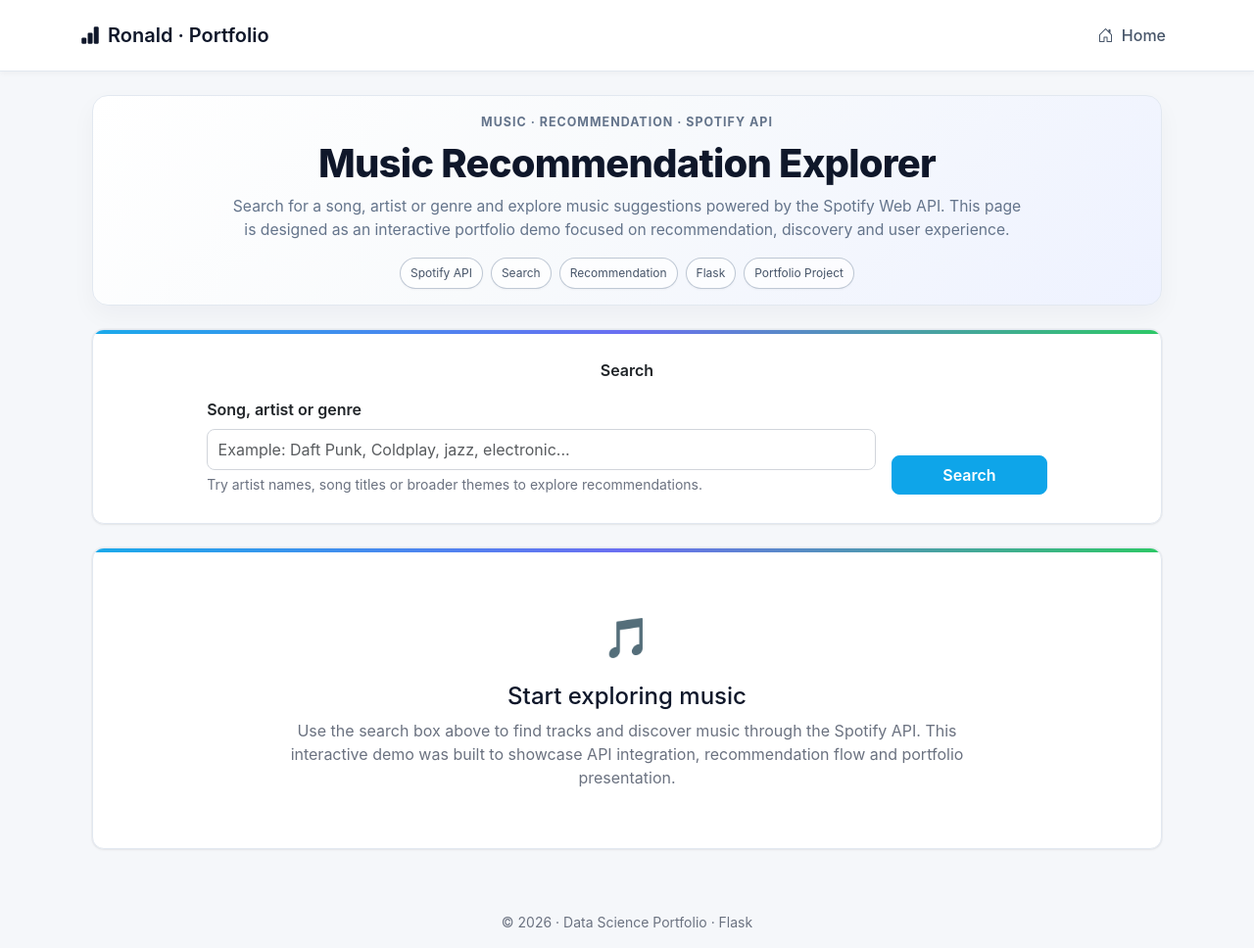
After one commit to MpRonald/meu_portfolio, a Flask app: template templates/music.html in a window 1280 px wide. The commit adds this page. Shown: the whole page at 98% size. Run offline with Flask 3, Linux system fonts and the light colour scheme; the template is opened without the code that fills it, so the values that code supplies are empty.

Commit message:
Initial portfolio with Spotify music page

```diff
--- a/app.py
+++ b/app.py
@@ -1,20 +1,17 @@
 import os
-import json
 import logging
 from datetime import datetime
 from pathlib import Path
 from uuid import uuid4
 
 import pandas as pd
-import plotly
-import plotly.express as px
 
-from flask import Flask, render_template, jsonify, request, send_file, url_for
+from flask import Flask, render_template, jsonify, request, send_file
 from werkzeug.exceptions import RequestEntityTooLarge
 from werkzeug.middleware.proxy_fix import ProxyFix
 from jinja2 import TemplateNotFound
 
-from services import PortfolioService
+from services import PortfolioService, search_music
 
 
 # =========================
@@ -35,7 +32,7 @@ DEMO_FILENAME = os.getenv("CLEANER_DEMO_FILE", "dirty_demo_dataset.csv")
 DEMO_PATH = DATA_DIR / DEMO_FILENAME
 
 # =========================
-# Ames constants (compat com teu template)
+# Ames constants
 # =========================
 COLUNAS_PROJETO = [
     "preco", "quartos", "banheiros", "area_habitavel", "area_lote",
@@ -108,7 +105,6 @@ def create_app() -> Flask:
     app = Flask(__name__)
     app.wsgi_app = ProxyFix(app.wsgi_app, x_for=1, x_proto=1, x_host=1, x_port=1)
 
-    # ✅ Inject current year into all templates (base.html footer)
     @app.context_processor
     def inject_current_year():
         return {"current_year": datetime.now().year}
@@ -123,9 +119,8 @@ def create_app() -> Flask:
     app.config["DATA_DIR"] = str(DATA_DIR)
     app.config["ARTIF_DIR"] = str(ARTIF_DIR)
 
-    # ✅ Upload cap (server-side)
     app.config["MAX_UPLOAD_MB"] = MAX_UPLOAD_MB
-    app.config["MAX_CONTENT_LENGTH"] = MAX_UPLOAD_BYTES  # Flask will raise 413
+    app.config["MAX_CONTENT_LENGTH"] = MAX_UPLOAD_BYTES
 
     _configure_logging(app)
 
@@ -153,7 +148,6 @@ def create_app() -> Flask:
             return jsonify({"error": "internal_server_error"}), 500
         return jsonify({"error": "internal_server_error", "detail": str(e)}), 500
 
-    # ✅ Friendly 413 page for the cleaner
     @app.errorhandler(RequestEntityTooLarge)
     def handle_413(_e):
         demo = _load_demo_payload()
@@ -176,17 +170,11 @@ def create_app() -> Flask:
             }), 200
 
     def _load_demo_payload():
-        """
-        Loads demo dataset from data/dirty_demo_dataset.csv.
-        Returns payload with meta + table preview (first 20 rows).
-        If missing, returns None (template handles it safely).
-        """
         path = DEMO_PATH
         if not path.exists():
             return None
 
         try:
-            # Robust delimiter sniffing
             try:
                 df = pd.read_csv(path, sep=None, engine="python")
             except Exception:
@@ -199,10 +187,7 @@ def create_app() -> Flask:
                 "cols": int(df.shape[1]),
             }
 
-            preview = df.head(20).copy()
-            # avoid NaN in template
-            preview = preview.fillna("")
-
+            preview = df.head(20).copy().fillna("")
             table = {
                 "columns": preview.columns.tolist(),
                 "rows": preview.values.tolist(),
@@ -221,10 +206,40 @@ def create_app() -> Flask:
             "env": app.config.get("ENV_NAME"),
         }), 200
 
-
     @app.route("/")
     def index():
         return safe_render("index.html")
+
+    # =========================
+    # MUSIC
+    # =========================
+    @app.route("/music", methods=["GET", "POST"])
+    def music():
+        query = ""
+        tracks = []
+        error = None
+
+        if request.method == "POST":
+            query = (request.form.get("query") or "").strip()
+
+            if not query:
+                error = "Please type a song name, artist, or genre."
+            else:
+                try:
+                    results = search_music(query)
+                    tracks = results.get("tracks", {}).get("items", [])
+                    if not tracks:
+                        error = "No results found for your search."
+                except Exception as e:
+                    app.logger.exception("Spotify search error")
+                    error = str(e)
+
+        return safe_render(
+            "music.html",
+            query=query,
+            tracks=tracks,
+            error=error,
+        )
 
     # =========================
     # AMES (EXECUTIVE)
@@ -251,7 +266,6 @@ def create_app() -> Flask:
         if var not in numeric_cols:
             var = default_var
 
-        # evita var == preco
         if var == "preco":
             var = default_var
 
@@ -341,6 +355,7 @@ def create_app() -> Flask:
                 df_f = df_f[df_f["transaction_date"] >= ds]
             except Exception:
                 warning = "Invalid start date. Ignoring date_start."
+
         if filters["date_end"]:
             try:
                 de = pd.to_datetime(filters["date_end"], errors="raise")
@@ -413,7 +428,7 @@ def create_app() -> Flask:
         )
 
     # =========================
-    # DATA CLEANER (CSV/Excel → Clean + Report → Excel/PDF)
+    # DATA CLEANER
     # =========================
     @app.route("/cleaner", methods=["GET", "POST"])
     def data_cleaner():
@@ -422,7 +437,6 @@ def create_app() -> Flask:
         demo = _load_demo_payload()
 
         if request.method == "POST":
-            # Manual check (in addition to MAX_CONTENT_LENGTH)
             if request.content_length and request.content_length > MAX_UPLOAD_BYTES:
                 error = f"File too large. Max allowed is {MAX_UPLOAD_MB}MB."
                 return safe_render(
@@ -461,7 +475,6 @@ def create_app() -> Flask:
         if not DEMO_PATH.exists():
             return jsonify({"error": "demo_not_found", "hint": f"Missing {DEMO_PATH.name} in data/"}), 404
 
-        # Let Flask infer a safe mimetype
         return send_file(
             DEMO_PATH,
             as_attachment=True,
@@ -472,6 +485,7 @@ def create_app() -> Flask:
     @app.route("/cleaner/download/<file_id>/<kind>", methods=["GET"])
     def cleaner_download(file_id: str, kind: str):
         artifacts_dir = Path(app.config["ARTIF_DIR"])
+
         if kind == "excel":
             path = artifacts_dir / f"cleaned_{file_id}.xlsx"
             mimetype = "application/vnd.openxmlformats-officedocument.spreadsheetml.sheet"
--- /dev/null
+++ b/spotify_config.py
@@ -0,0 +1,4 @@
+import os
+
+SPOTIFY_CLIENT_ID = os.getenv("SPOTIFY_CLIENT_ID", "39eb00081ea54e7fa524835354132430")
+SPOTIFY_CLIENT_SECRET = os.getenv("SPOTIFY_CLIENT_SECRET", "216cc2bdb7b040bdbed6b05d47be4c48")
--- a/static/style.css
+++ b/static/style.css
@@ -761,7 +761,7 @@ a:hover {
 /* Grid mais estável para os 3 projetos */
 .index-project-grid {
   display: grid;
-  grid-template-columns: repeat(3, minmax(0, 1fr));
+  grid-template-columns: repeat(auto-fit, minmax(260px, 1fr));
   gap: 14px;
 }
 
--- /dev/null
+++ b/templates/music.html
@@ -0,0 +1,165 @@
+{% extends 'base.html' %}
+{% block title %}Music Recommender · Spotify{% endblock %}
+
+{% block content %}
+
+<div class="container-xl fade-in-up" style="max-width: 1200px;">
+
+  <!-- HERO -->
+  <section class="index-hero mb-4">
+    <div class="text-center">
+      <div class="index-kicker mb-2">
+        Music · Recommendation · Spotify API
+      </div>
+
+      <h1 class="index-h1 mb-2">
+        Music Recommendation Explorer
+      </h1>
+
+      <p class="index-subtitle mb-3 mx-auto" style="max-width: 820px;">
+        Search for a song, artist or genre and explore music suggestions powered by the Spotify Web API.
+        This page is designed as an interactive portfolio demo focused on recommendation, discovery and user experience.
+      </p>
+
+      <div class="d-flex flex-wrap justify-content-center gap-2">
+        <span class="index-chip">Spotify API</span>
+        <span class="index-chip">Search</span>
+        <span class="index-chip">Recommendation</span>
+        <span class="index-chip">Flask</span>
+        <span class="index-chip">Portfolio Project</span>
+      </div>
+    </div>
+  </section>
+
+  <!-- SEARCH -->
+  <section class="card accent-card mb-4">
+    <div class="card-body">
+      <div class="text-center mb-3">
+        <span class="section-head">
+          <span class="section-dot"></span>
+          <span class="fw-semibold">Search</span>
+        </span>
+      </div>
+
+      <form method="POST" class="row g-3 justify-content-center">
+        <div class="col-lg-8">
+          <label for="query" class="form-label fw-semibold">Song, artist or genre</label>
+          <input
+            type="text"
+            class="form-control"
+            id="query"
+            name="query"
+            placeholder="Example: Daft Punk, Coldplay, jazz, electronic..."
+            value="{{ query or '' }}"
+            required
+          >
+          <div class="form-text">
+            Try artist names, song titles or broader themes to explore recommendations.
+          </div>
+        </div>
+
+        <div class="col-lg-2 d-flex align-items-end">
+          <button type="submit" class="btn btn-primary w-100">
+            Search
+          </button>
+        </div>
+      </form>
+
+      {% if error %}
+      <div class="alert alert-danger mt-3 mb-0">
+        {{ error }}
+      </div>
+      {% endif %}
+    </div>
+  </section>
+
+  <!-- RESULTS HEADER -->
+  {% if tracks %}
+  <section class="mb-4">
+    <div class="text-center mb-4">
+      <span class="section-head">
+        <span class="section-dot"></span>
+        <span class="fw-semibold">Results</span>
+      </span>
+
+      <h2 class="h4 mt-2 mb-1">Recommended tracks</h2>
+      <p class="text-muted mb-0">
+        Showing results for <strong>{{ query }}</strong>
+      </p>
+    </div>
+
+    <div class="row g-4">
+      {% for track in tracks %}
+      <div class="col-md-6 col-lg-4">
+        <div class="card h-100 accent-card portfolio-card">
+          <div class="card-body d-flex flex-column">
+
+            {% set album_images = track.album.images %}
+            {% if album_images and album_images|length > 0 %}
+            <div class="mb-3 text-center">
+              <img
+                src="{{ album_images[0].url }}"
+                alt="{{ track.name }}"
+                class="img-fluid rounded-4"
+                style="width: 100%; max-height: 260px; object-fit: cover; border:1px solid #e2e8f0;"
+              >
+            </div>
+            {% endif %}
+
+            <div class="mb-2">
+              <div class="text-muted small">Track</div>
+              <h3 class="h5 mb-1">{{ track.name }}</h3>
+            </div>
+
+            <div class="mb-2">
+              <div class="text-muted small">Artist</div>
+              <div class="fw-semibold">
+                {% for artist in track.artists %}
+                  {{ artist.name }}{% if not loop.last %}, {% endif %}
+                {% endfor %}
+              </div>
+            </div>
+
+            <div class="mb-2">
+              <div class="text-muted small">Album</div>
+              <div>{{ track.album.name }}</div>
+            </div>
+
+            {% if track.external_urls and track.external_urls.spotify %}
+            <div class="mt-auto pt-3">
+              <a
+                href="{{ track.external_urls.spotify }}"
+                target="_blank"
+                rel="noopener"
+                class="btn btn-outline-secondary w-100"
+              >
+                Open in Spotify
+              </a>
+            </div>
+            {% endif %}
+
+          </div>
+        </div>
+      </div>
+      {% endfor %}
+    </div>
+  </section>
+  {% endif %}
+
+  <!-- EMPTY STATE -->
+  {% if not tracks and not error %}
+  <section class="card accent-card">
+    <div class="card-body text-center py-5">
+      <div class="mb-3 fs-1">🎵</div>
+      <h2 class="h4 mb-2">Start exploring music</h2>
+      <p class="text-muted mb-0" style="max-width: 700px; margin: 0 auto;">
+        Use the search box above to find tracks and discover music through the Spotify API.
+        This interactive demo was built to showcase API integration, recommendation flow and portfolio presentation.
+      </p>
+    </div>
+  </section>
+  {% endif %}
+
+</div>
+
+{% endblock %}
```
Also changed, not shown: services.py (+68 -19 lines), templates/index.html (+9 -13 lines), test_spotify.py (added, +7 -0 lines).
